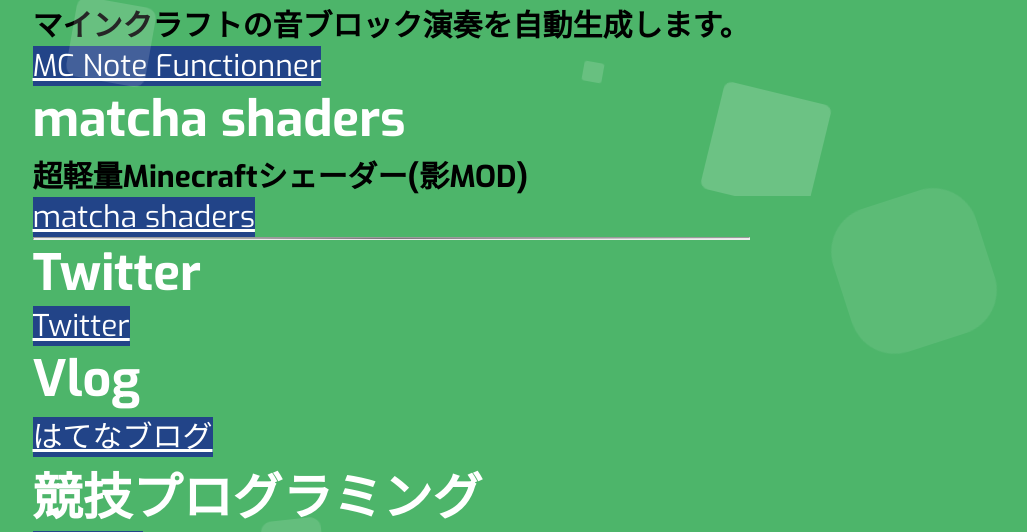
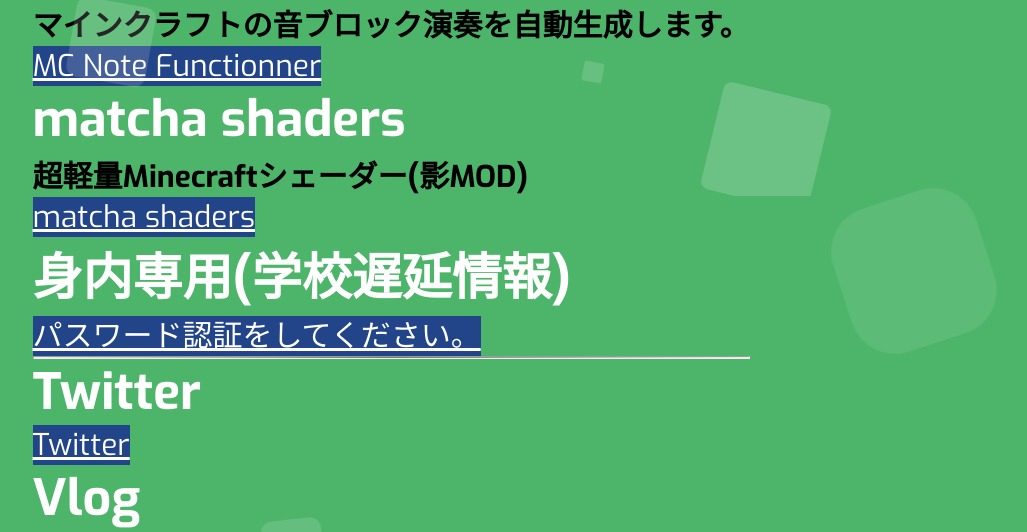
Before and after one commit to matcha1024/matcha1024-heroku, a Flask app: page / in a window 1280 px wide. Shown: the part 604-1136 px from the top of the page, without its empty margins (249-1276 px from the left). Run offline with Flask 2, Linux system fonts and the light colour scheme.

Commit message:
add password

```diff
--- a/app.py
+++ b/app.py
@@ -40,6 +40,29 @@
     return send_file("./note.zip", as_attachment = True, \
         attachment_filename = "note.zip")
 
+@app.route("/hr-password", methods=['GET'])
+def hr_pass_get():
+	return '''
+	<form action="/hr-password" method="POST" enctype="multipart/form-data">
+	<div> <input type="password" id="pass" name="pass" placeholder="PASSWORD"> </div>
+	<div> <input type="submit" value="認証"> </div>
+	</form>
+	'''
+
+@app.route("/hr-password", methods=['POST'])
+def hr_pass_post():
+	pw = request.form['pass']
+	if(pw == "OkudairaIsGod"):
+		return redirect("/hr-delay")
+	else:
+		return '''
+		<p>パスワードが違います。</p>
+		<form action="/hr-password" method="POST" enctype="multipart/form-data">
+	<div> <input type="password" id="pass" name="pass" placeholder="PASSWORD"> </div>
+	<div> <input type="submit" value="認証"> </div>
+	</form>
+		'''
+
 @app.route("/hr-delay")
 def hr_delay():
 	DELAY = delay.ret_delay()
--- a/templates/index.html
+++ b/templates/index.html
@@ -432,6 +432,9 @@
         <h2>超軽量Minecraftシェーダー(影MOD)</h2>
         <a href="/matcha-shaders">matcha shaders</a>
 
+        <h1>身内専用(学校遅延情報)</h1>
+        <a href="/hr-password">パスワード認証をしてください。</a>
+
         <hr>
 
         <h1>Twitter</h1>
```
